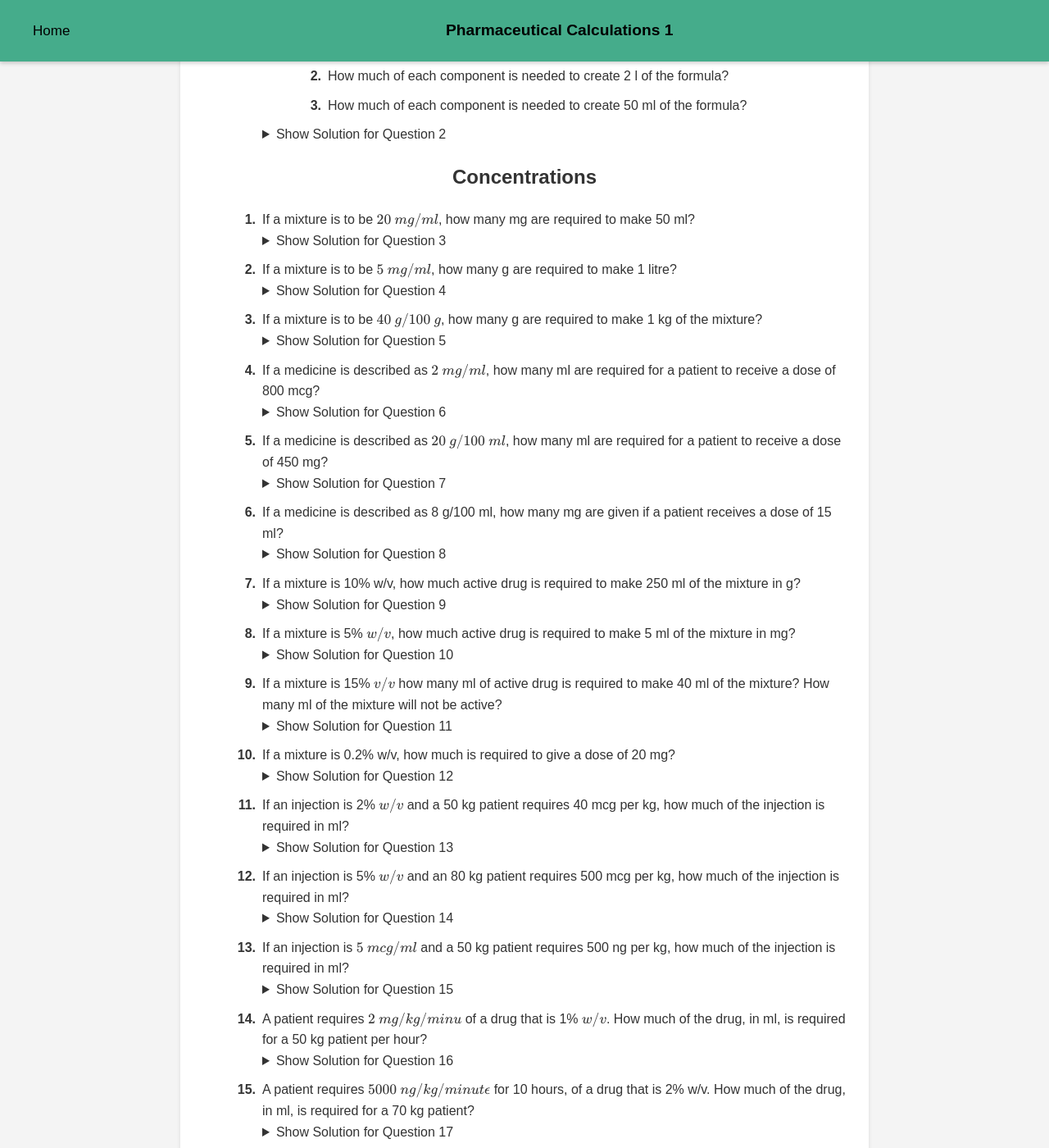
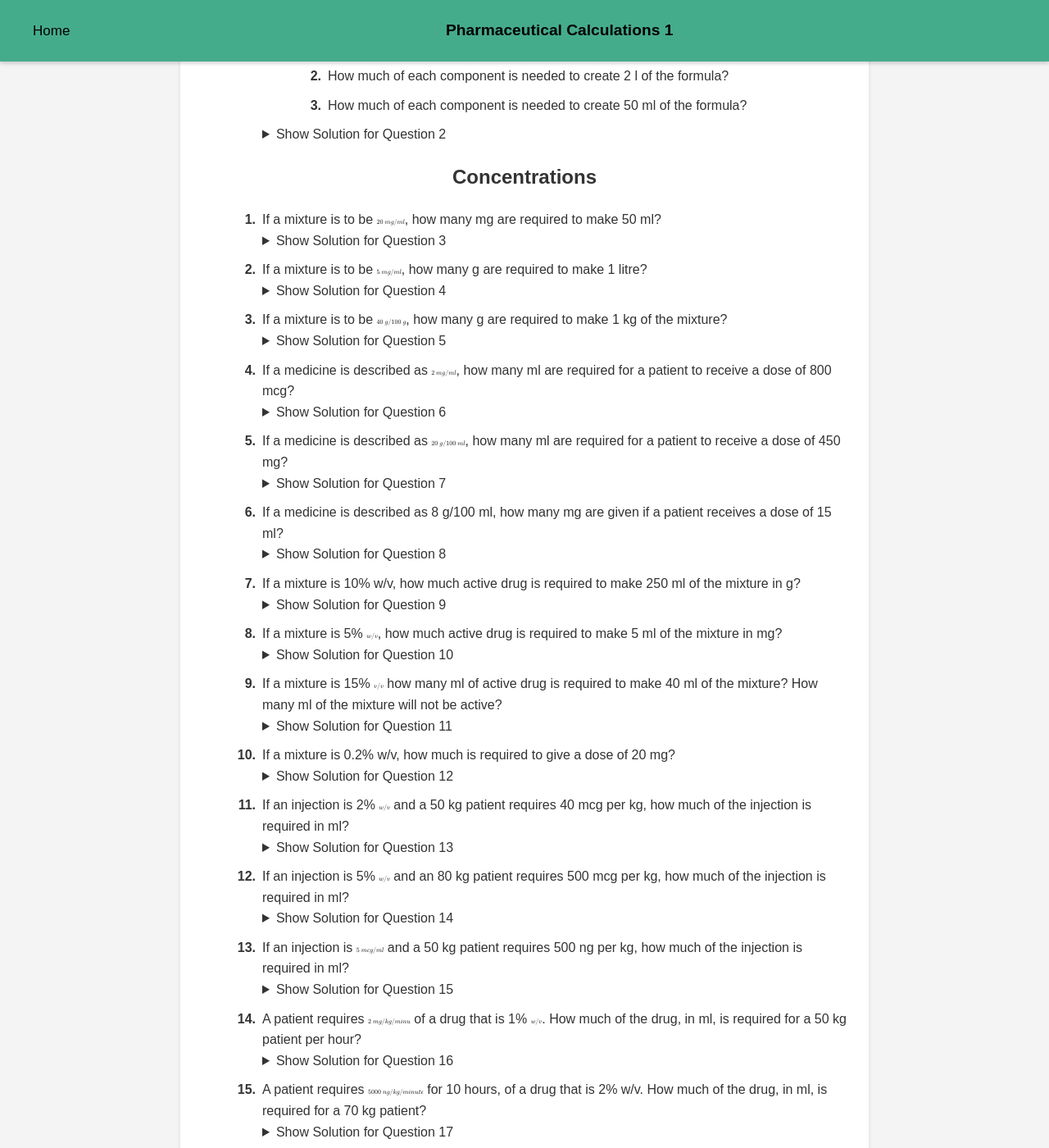
Before and after one commit to probe973/pha-4010y, a Jekyll site: the page built from review/1.md, in a window 1280 px wide and 1400 px high, scrolled down 1080 px. Shown: the whole window at 82% size. Built offline with Jekyll 4.4.1, drawn with Linux system fonts in a browser that asks for light colours.

Commit message:
Update style.css

```diff
--- a/assets/css/style.css
+++ b/assets/css/style.css
@@ -150,7 +150,7 @@ p {
 /* --- START: MathJax (LaTeX) Font Size Fix --- */
 /* Forcing MathJax elements to a specific pixel size to match paragraph text (1.1em * 16px default = 17.6px) */
 .mjx-chtml, mjx-math {
-    font-size: 17.6px !important; /* Set to match 1.1em of typical body font size */
+    font-size: 8px !important; /* Set to match 1.1em of typical body font size */
 }
 /* --- END: MathJax (LaTeX) Font Size Fix --- */
 
```
